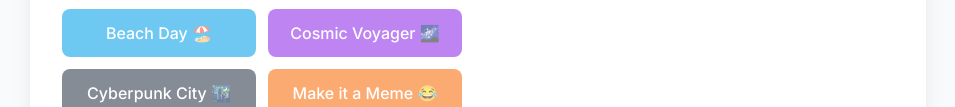
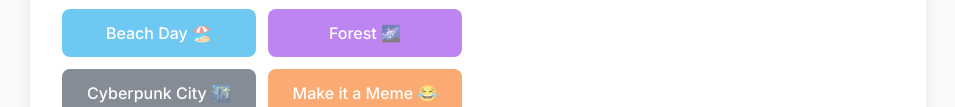
Before and after one commit to HarshRajj/background-changer, a website: page index.html in a window 1280 px wide. Shown: the part 620-727 px from the top of the page, without its empty margins (162-1117 px from the left). Drawn offline with nearby package versions, Linux system fonts and the light colour scheme.

Commit message:
Change effect button from 'Cosmic Voyager' to 'Forest'

```diff
--- a/index.html
+++ b/index.html
@@ -82,7 +82,7 @@
                     <h2 class="text-xl font-semibold mb-3 text-gray-700">2. Choose an Effect</h2>
                     <div class="grid grid-cols-2 gap-3">
                          <button class="btn action-btn bg-sky-500 text-white py-3 px-2 rounded-lg font-medium" data-option="beach">Beach Day 🏖️</button>
-                         <button class="btn action-btn bg-purple-600 text-white py-3 px-2 rounded-lg font-medium" data-option="cosmic">Cosmic Voyager 🌌</button>
+                         <button class="btn action-btn bg-purple-600 text-white py-3 px-2 rounded-lg font-medium" data-option="forest">Forest 🌌</button>
                          <button class="btn action-btn bg-gray-700 text-white py-3 px-2 rounded-lg font-medium" data-option="cyberpunk">Cyberpunk City 🌃</button>
                          <button class="btn action-btn bg-orange-500 text-white py-3 px-2 rounded-lg font-medium" data-option="meme">Make it a Meme 😂</button>
                     </div>
```
